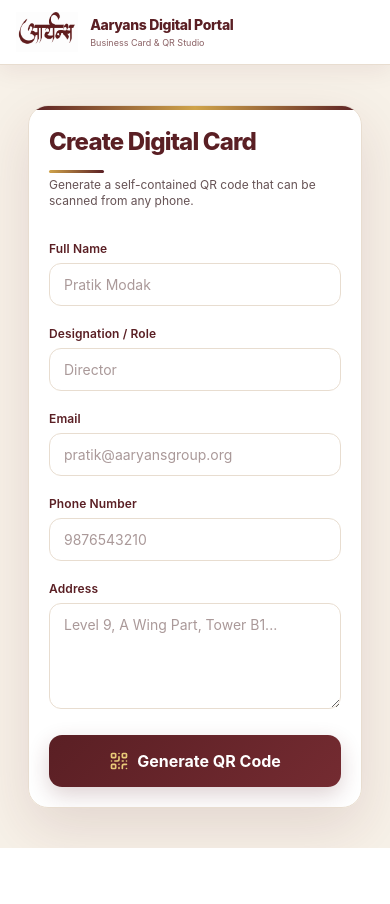
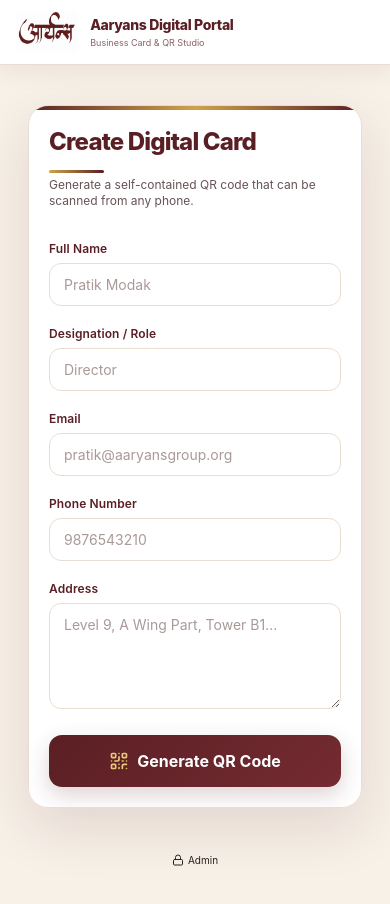
Before and after one commit to dipakkondhalkar/Portal, a React (Vite) app: page / in a window 390 px wide. Before the commit the page ends 848 px from the top, so only its background shows below. Built offline with nearby package versions, Linux system fonts and the light colour scheme.

Commit message:
Fix mobile QR business card

```diff
--- a/src/App.jsx
+++ b/src/App.jsx
@@ -431,6 +431,17 @@ function PublicFormPage({ cards, setCards }) {
             </button>
           </form>
         </div>
+      </div>
+
+      {/* SMALL ADMIN BUTTON */}
+      <div className="text-center pb-8">
+        <Link
+          to={ADMIN_PATH}
+          className="inline-flex items-center gap-1 text-[10px] text-slate-400 hover:text-[#5B1B20] transition"
+        >
+          <Lock className="w-3 h-3" />
+          Admin
+        </Link>
       </div>
 
       {/* QR POPUP */}
```
